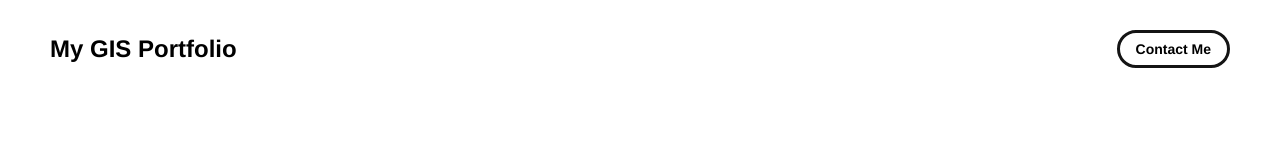
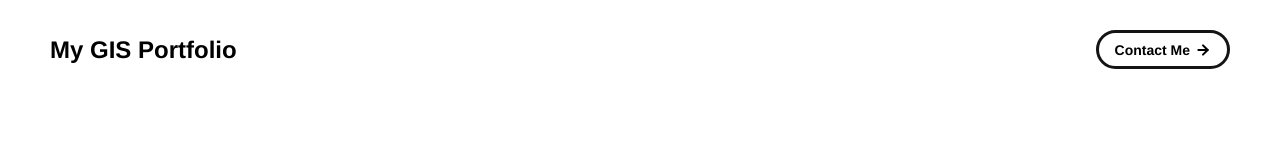
Before and after one commit to dfel13/danaeefelix.portfolio, a plain HTML site: page index.html in a window 1280 px wide. Shown: the top 160 px of the page. Drawn offline with Linux system fonts and the light colour scheme.

Commit message:
Update index.html

```diff
--- a/index.html
+++ b/index.html
@@ -33,6 +33,7 @@
          <!-- TODO - Change the email after 'mailto:' to your email address for contact -->
         <a class="button" href="danaeefel@gmail.com">
           <span class="button-text">Contact Me</span>
+	  <image src="./assets/icons/arrow-right.svg" class="right-arrow-icon"/>
         </a>
       </a>
     </div>
```
